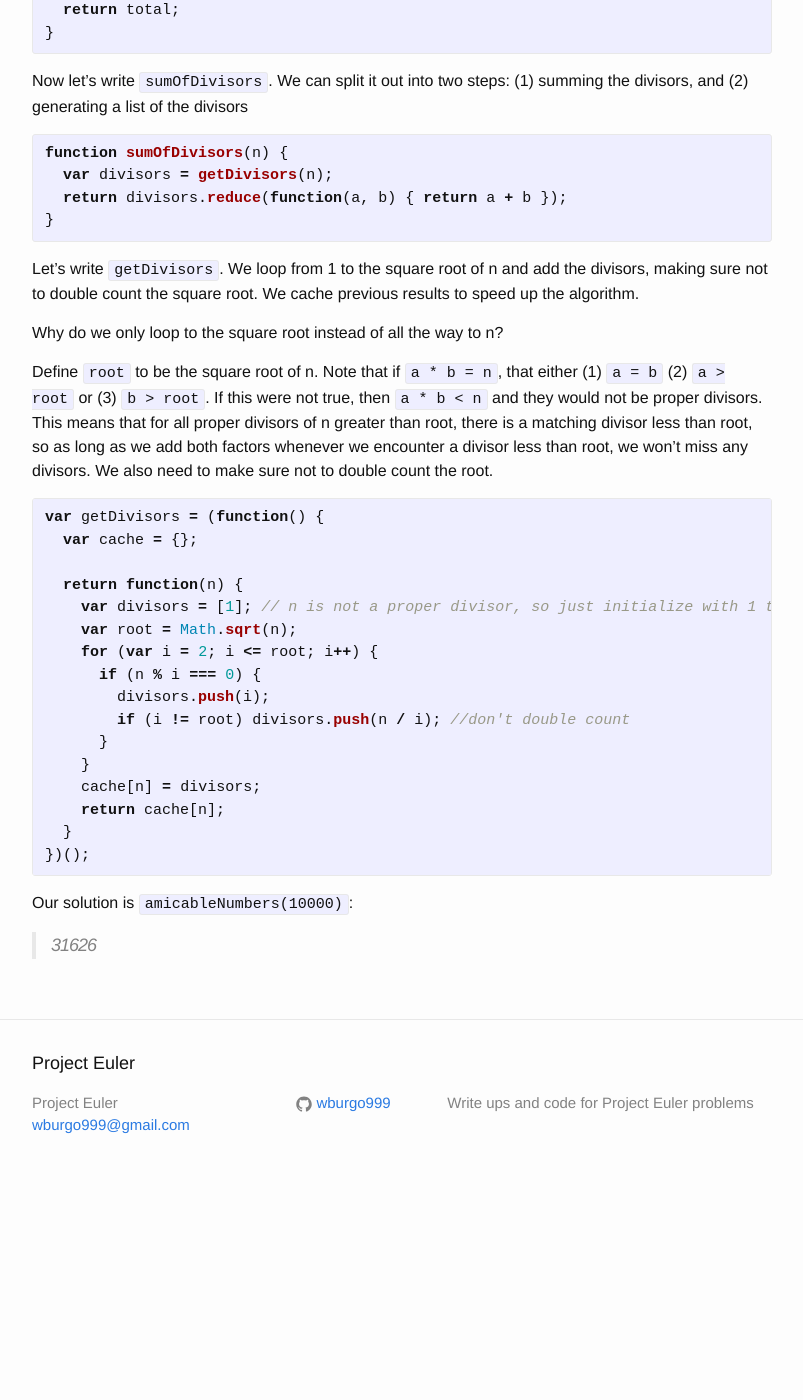
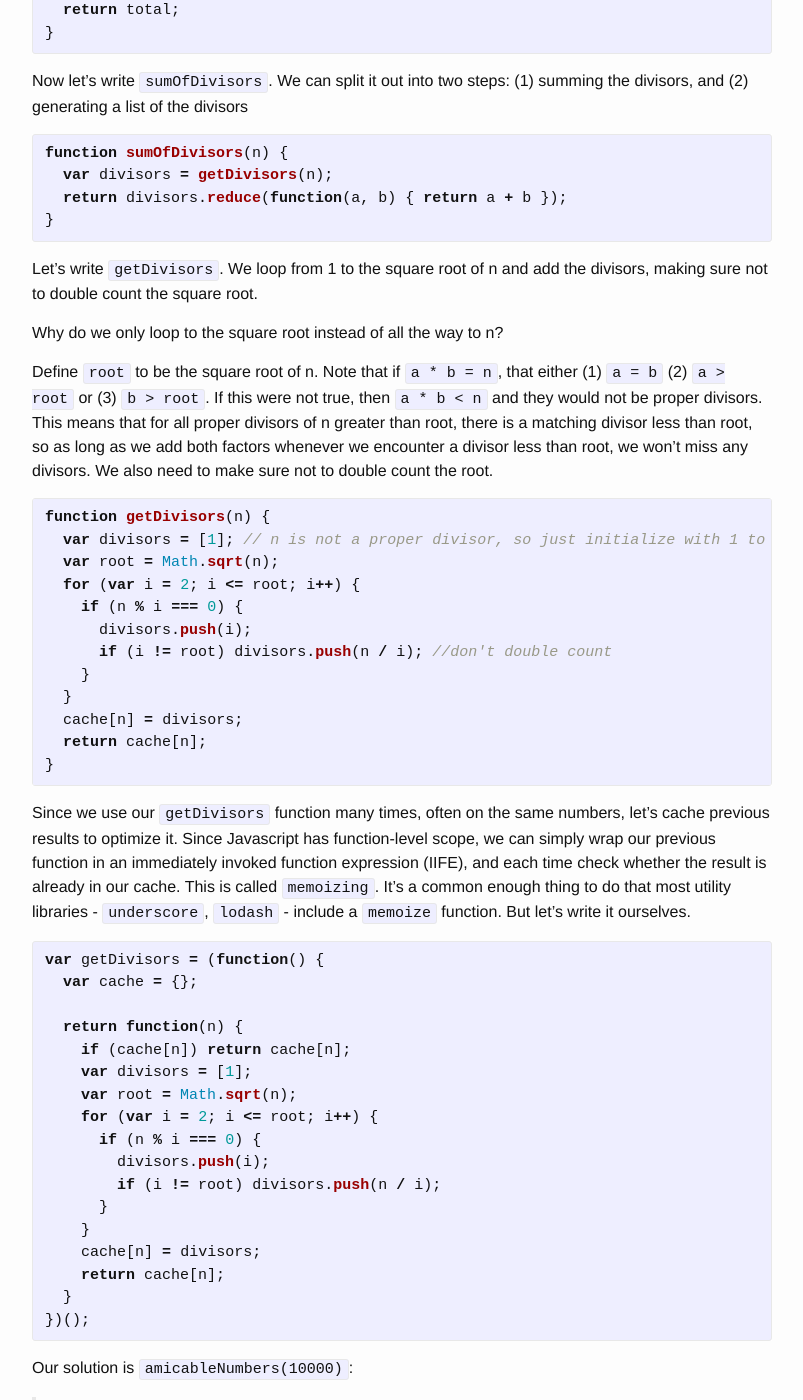
Before and after one commit to wburgo999/Project_Euler, a Jekyll site: the page built from _posts/2015-08-20-problem-21.markdown, in a window 1280 px wide and 1400 px high, scrolled down 821 px. Shown: the whole window, without its empty margins (238-1041 px from the left). Built offline with Jekyll 4.4.1, drawn with Linux system fonts in a browser that asks for light colours; before the commit the page ends 2018 px from its top, so only the background shows below that.

Commit message:
Update typos, flesh out explanation - Problem 21

```diff
--- a/_posts/2015-08-20-problem-21.markdown
+++ b/_posts/2015-08-20-problem-21.markdown
@@ -51,23 +51,42 @@ function sumOfDivisors(n) {
 {% endhighlight %}
 
 Let's write `getDivisors`. We loop from 1 to the square root of n and add the divisors, making sure not to double count the square root.
-We cache previous results to speed up the algorithm.
 
 Why do we only loop to the square root instead of all the way to n?
 
 Define `root` to be the square root of n. Note that if `a * b = n`, that either (1) `a = b` (2) `a > root` or (3) `b > root`. If this were not true, then `a * b < n` and they would not be proper divisors. This means that for all proper divisors of n greater than root, there is a matching divisor less than root, so as long as we add both factors whenever we encounter a divisor less than root, we won't miss any divisors. We also need to make sure not to double count the root.
+
+
+{% highlight js %}
+function getDivisors(n) {
+  var divisors = [1]; // n is not a proper divisor, so just initialize with 1 to avoid including n
+  var root = Math.sqrt(n);
+  for (var i = 2; i <= root; i++) {
+    if (n % i === 0) {
+      divisors.push(i);
+      if (i != root) divisors.push(n / i); //don't double count
+    }
+  }
+  cache[n] = divisors;
+  return cache[n];
+}
+{% endhighlight %}
+
+Since we use our `getDivisors` function many times, often on the same numbers, let's cache previous results to optimize it. Since Javascript has function-level scope, we can simply wrap our previous function in an immediately invoked function expression (IIFE), and each time check whether the result is already in our cache. This is called `memoizing`. It's a common enough thing to do that most utility libraries - `underscore`, `lodash` - include a `memoize` function. But let's write it ourselves.
+
 
 {% highlight js %}
 var getDivisors = (function() {
   var cache = {};
 
   return function(n) {
-    var divisors = [1]; // n is not a proper divisor, so just initialize with 1 to avoid including n
+    if (cache[n]) return cache[n];
+    var divisors = [1];
     var root = Math.sqrt(n);
     for (var i = 2; i <= root; i++) {
       if (n % i === 0) {
         divisors.push(i);
-        if (i != root) divisors.push(n / i); //don't double count
+        if (i != root) divisors.push(n / i);
       }
     }
     cache[n] = divisors;
```
